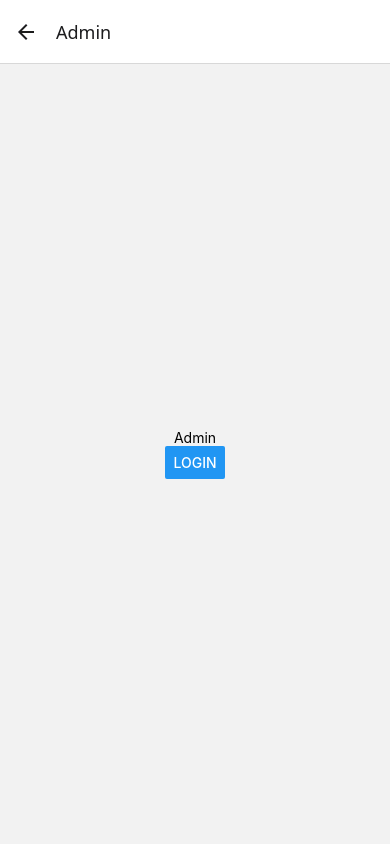
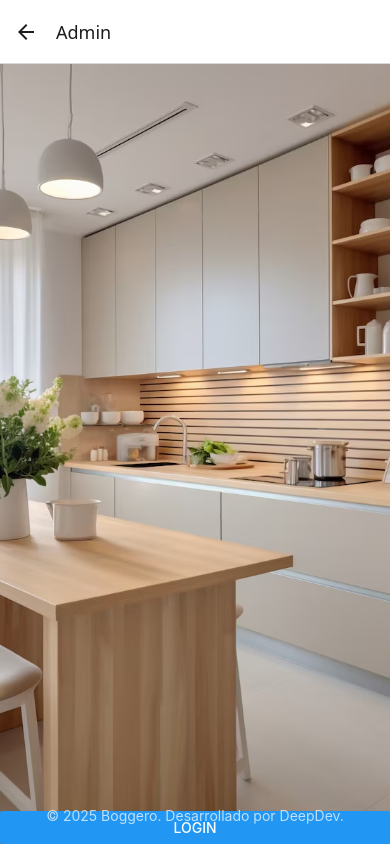
Before and after one commit to AngusPanero/React-Native-Mobile-App-Boggero-Front-End, a React Native app: screen /Admin in a window 390 px wide. Built offline with nearby package versions, Linux system fonts and the light colour scheme; no server answers.

Commit message:
AVANZANDO ADMIN

```diff
--- a/package.json
+++ b/package.json
@@ -10,7 +10,9 @@
   },
   "dependencies": {
     "@react-native-async-storage/async-storage": "^1.24.0",
+    "@react-navigation/bottom-tabs": "^7.8.7",
     "@react-navigation/native": "^7.1.22",
+    "@react-navigation/native-stack": "^7.8.1",
     "@react-navigation/stack": "^7.6.8",
     "axios": "^1.13.2",
     "expo": "~54.0.25",
--- /dev/null
+++ b/src/components/Footer.jsx
@@ -0,0 +1,25 @@
+import { StyleSheet, Text, View } from "react-native"
+
+const Footer = () => {
+    return(
+        <View style={styles.container}>
+            <Text style={styles.footer}>© 2025 Boggero. Desarrollado por DeepDev.</Text>
+        </View>
+    )
+}
+
+const styles = StyleSheet.create({
+    container: {
+        position: "absolute",
+        bottom: 20,
+        width: "100%",
+        alignItems: "center",
+        },
+    footer: {
+        color: "#fff",
+        fontSize: 14,
+        opacity: 0.7,
+        },
+    });
+
+export default Footer
--- /dev/null
+++ b/src/components/NavMenu.jsx
@@ -0,0 +1,15 @@
+import { createNativeStackNavigator } from "@react-navigation/native-stack";
+import LoginScreen from "../screens/LoginScreen";
+
+const Stack = createNativeStackNavigator()
+
+const NavMenu = () => {
+    return(
+        <Stack.Navigator screenOptions={{ headerShown: false }}>
+            <Stack.Screen name="Login" component={LoginScreen} />
+
+        </Stack.Navigator>
+    )
+}
+
+export default NavMenu
--- a/src/navigation/AppNavigator.js
+++ b/src/navigation/AppNavigator.js
@@ -10,7 +10,7 @@ const Stack = createStackNavigator();
 
 const AppNavigator = () => {
     return (
-        <Stack.Navigator initialRouteName="Login">
+        <Stack.Navigator initialRouteName="Login" screenOptions={{ gestureEnabled: true, gestureDirection: "horizontal" }} >
             <Stack.Screen name="Login" component={LoginScreen} />
             <Stack.Screen name="Admin" component={Admin} />
             <Stack.Screen name="Home" component={HomeScreen} />
--- a/src/screens/Admin.jsx
+++ b/src/screens/Admin.jsx
@@ -1,13 +1,61 @@
-import { Text, Button } from "react-native"
+import { useEffect, useState } from "react"
+import { Text, Button, StyleSheet, View, ImageBackground } from "react-native"
 import { SafeAreaView } from "react-native-safe-area-context"
+import axios from "axios"
+import Footer from "../components/Footer"
+import NavMenu from "../components/NavMenu"
 
 const Admin = ({ navigation }) => {
+    const [ houses, setHouses ] = useState([])
+    const [ error, setError ] = useState(false)
+    const [ loading, setLoading ] = useState(false)
+
+    useEffect(() => {
+        const handleFetch = async () => {
+            try {
+                setLoading(true)
+
+                const response = await axios.get(`${process.env.EXPO_PUBLIC_API_URL}/houses`)
+                if(response.status === 200){
+                    setHouses(response.data)
+                }
+                console.log(response.data);
+
+                } catch (error) {
+                    setError(true)
+                    setHouses([])
+                    console.error( `Error al Obtener Casas! 🔴`);
+                    alert(
+                        error.response?.message || "Internal Server Error"
+                    );
+                } finally {
+                    setLoading(false)
+                    setError(false)
+                }
+        }
+        handleFetch()
+    }, [])
+
     return(
-        <SafeAreaView style={{ flex: 1, justifyContent: "center", alignItems: "center" }} >
-            <Text>Admin</Text>
+        <View style={styles.root}>
+            <NavMenu />
+            <ImageBackground style={styles.background} source={require("../../assets/cocina-minimalista-2.avif")} resizeMode="cover" />
             <Button title="Login" onPress={() => navigation.navigate("Login")} />
-        </SafeAreaView>
+            <Footer/>
+        </View>
     )
 }
 
+const styles = StyleSheet.create({
+    root: {
+        flex: 1,
+        backgroundColor: "#000",
+        position: "relative"
+    },
+    background: {
+        ...StyleSheet.absoluteFillObject,
+        zIndex: 0
+    }
+})
+
 export default Admin
--- a/src/screens/HousesScreen.jsx
+++ b/src/screens/HousesScreen.jsx
@@ -6,6 +6,7 @@ const HousesScreen = ({ navigation }) => {
         <SafeAreaView style={{ flex: 1, justifyContent: "center", alignItems: "center" }}>
             <Text>Listado de Propiedades</Text>
             <Button title="Ir a Detalle" onPress={() => navigation.navigate("HouseDetail")} />
+            <Button title="Login" onPress={() => navigation.navigate("Login")} />
         </SafeAreaView>
     )
 }
--- a/src/screens/LoginScreen.jsx
+++ b/src/screens/LoginScreen.jsx
@@ -4,6 +4,7 @@ import { useState } from "react";
 import { signInWithEmailAndPassword } from "firebase/auth";
 import { auth } from "../firebase/firebaseConfig.js";
 import axios from "axios";
+import Footer from "../components/Footer.jsx";
 
 // Activo Para android que por defecto viene desactivado el UIManager
 if (Platform.OS === "android") {
@@ -31,7 +32,7 @@ const LoginScreen = ({ navigation }) => {
         setError(true)
         console.error( `Error al Iniciar Sesion! 🔴`);
         alert(
-          error.response?.data?.message || "Credenciales incorrectas"
+          error.response?.message || "Credenciales incorrectas"
         );
     } finally {
         setLoading(false)
@@ -41,14 +42,16 @@ const LoginScreen = ({ navigation }) => {
 
   return (
     <View style={styles.root}>
-      <ImageBackground
-        source={require("../../assets/cocina-minimalista-2.avif")}
-        style={styles.background}
-        resizeMode="cover"
-      />
+
+        <ImageBackground source={require("../../assets/cocina-minimalista-2.avif")} style={styles.background} resizeMode="cover" />
 
       <SafeAreaView style={styles.safeArea}>
-        <Image style={styles.logo} source={require("../../assets/boggero.png")} />
+
+        <Pressable onPress={() => { LayoutAnimation.configureNext(LayoutAnimation.Presets.easeInEaseOut); setIsAdmin(false) }}>
+          <Image style={styles.logo} source={require("../../assets/boggero.png")} />
+        </Pressable>
+
+        <Text style={styles.slogan}>Tu nuevo hogar ahora más cerca de tus manos.</Text>
 
         {!isAdmin && (
           <>
@@ -66,20 +69,24 @@ const LoginScreen = ({ navigation }) => {
 
         {isAdmin && (
           <View style={styles.form}>
+
             <TextInput placeholder="Email" placeholderTextColor="#ddd" style={styles.input} value={email} onChangeText={setEmail} autoCapitalize="none" />
 
             <TextInput placeholder="Contraseña" placeholderTextColor="#ddd" style={styles.input} value={password} onChangeText={setPassword} secureTextEntry />
 
+            {/* BOTÓN ENTRAR */}
             <Pressable style={styles.buttonBase} onPress={handleLogin} disabled={loading}>
               <Text style={styles.buttonText}> {loading ? "Ingresando..." : "Entrar"} </Text>
             </Pressable>
 
             <Pressable onPress={() => { LayoutAnimation.configureNext(LayoutAnimation.Presets.easeInEaseOut); setIsAdmin(false) }}>
+            <Text style={styles.access}>Acceso único para administradores.</Text>
               <Text style={styles.backText}>← Volver</Text>
             </Pressable>
           </View>
         )}
       </SafeAreaView>
+      <Footer />
     </View>
   );
 };
@@ -90,10 +97,12 @@ const styles = StyleSheet.create({
   root: {
     flex: 1,
     backgroundColor: "#000",
+    position: "relative"
   },
 
   background: {
     ...StyleSheet.absoluteFillObject,
+    zIndex:0
   },
 
   safeArea: {
@@ -106,6 +115,7 @@ const styles = StyleSheet.create({
     width: 300,
     height: 165,
     resizeMode: "contain",
+    marginBottom:15
   },
 
   buttonBase: {
@@ -129,6 +139,22 @@ const styles = StyleSheet.create({
     elevation: 4,
   },
 
+  slogan: {
+    marginBottom: 30,
+    fontWeight: "bold",
+    fontSize: 16,
+    color: "white",
+  },
+
+  access: {
+    textAlign: "center",
+    marginTop: 15,
+    marginBottom: 30,
+    fontWeight: "bold",
+    fontSize: 20,
+    color: "white",
+  },
+
   buttonText: {
     alignItems: "center",
     textAlign: "center",
@@ -148,6 +174,7 @@ const styles = StyleSheet.create({
   form: {
     width: 260,
     marginTop: 20,
+    marginBottom: 65,
     gap: 14,
   },
 
```
Also changed, not shown: 1 other file (tests, documents, lock files or other folders).
